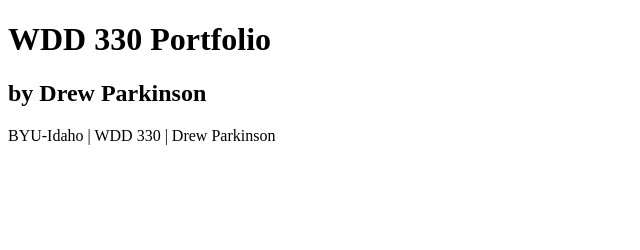
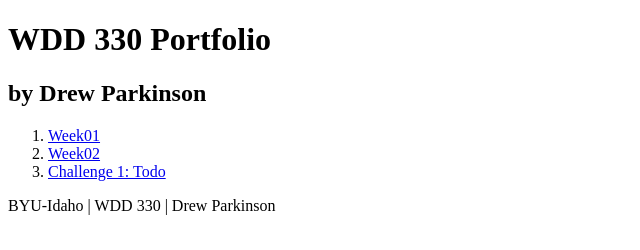
Before and after one commit to DParkinson-BYUI/WDD330, a plain HTML site: page index.html in a window 1280 px wide. Shown: the whole page, without its empty margins (0-640 px from the left). Drawn offline with Linux system fonts and the light colour scheme.

Commit message:
add a list for exercises

```diff
--- a/index.html
+++ b/index.html
@@ -14,6 +14,11 @@
     </header>
     <main>
         <div id="main_container">
+          <ol>
+            <li><a href="week1/">Week01</a></li>
+            <li><a href="week2/">Week02</a></li>
+            <li><a href="challenge1/index.html">Challenge 1: Todo</a></li>
+          </ol>
         </div>
     </main>
     <footer>
```
